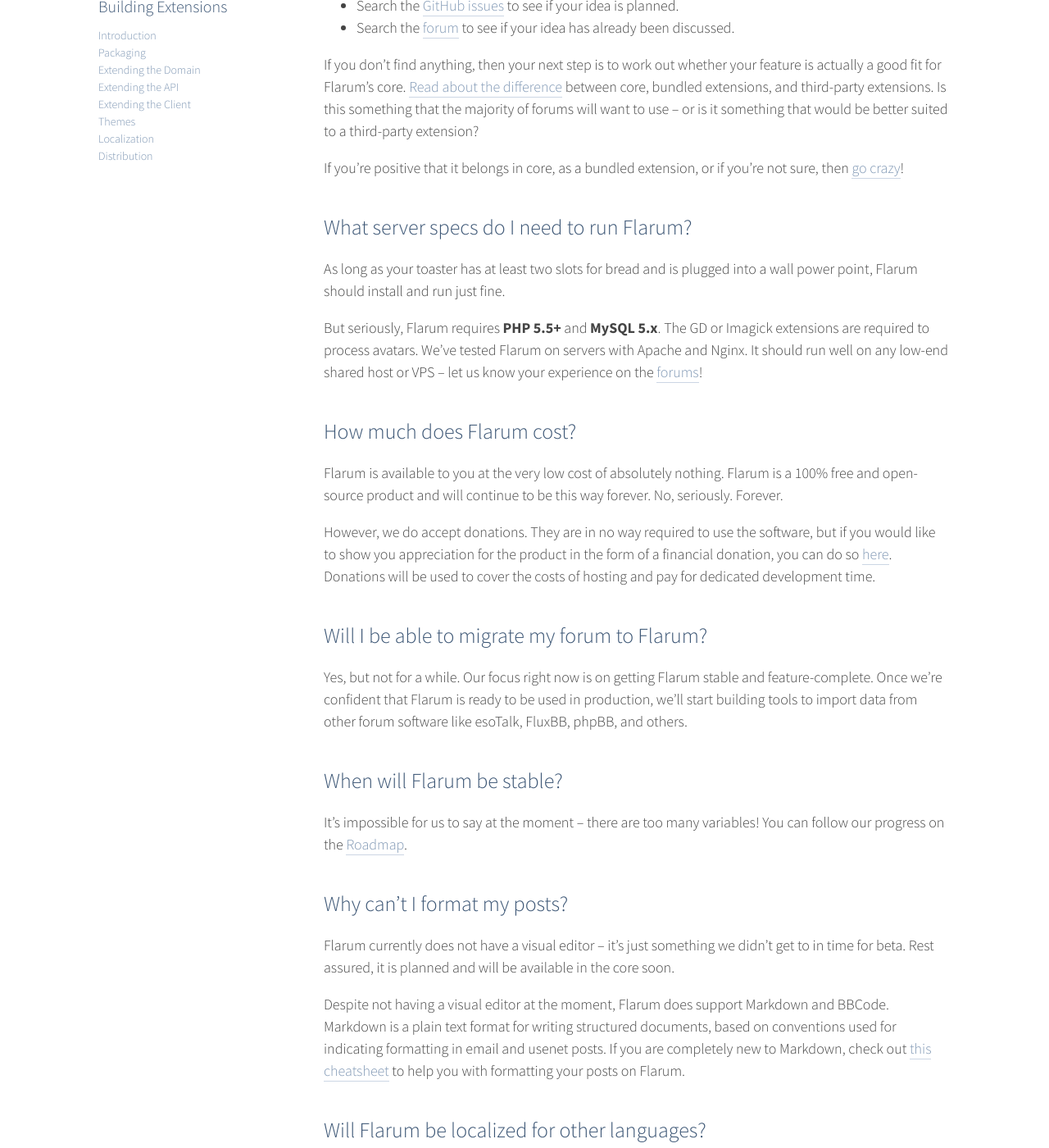
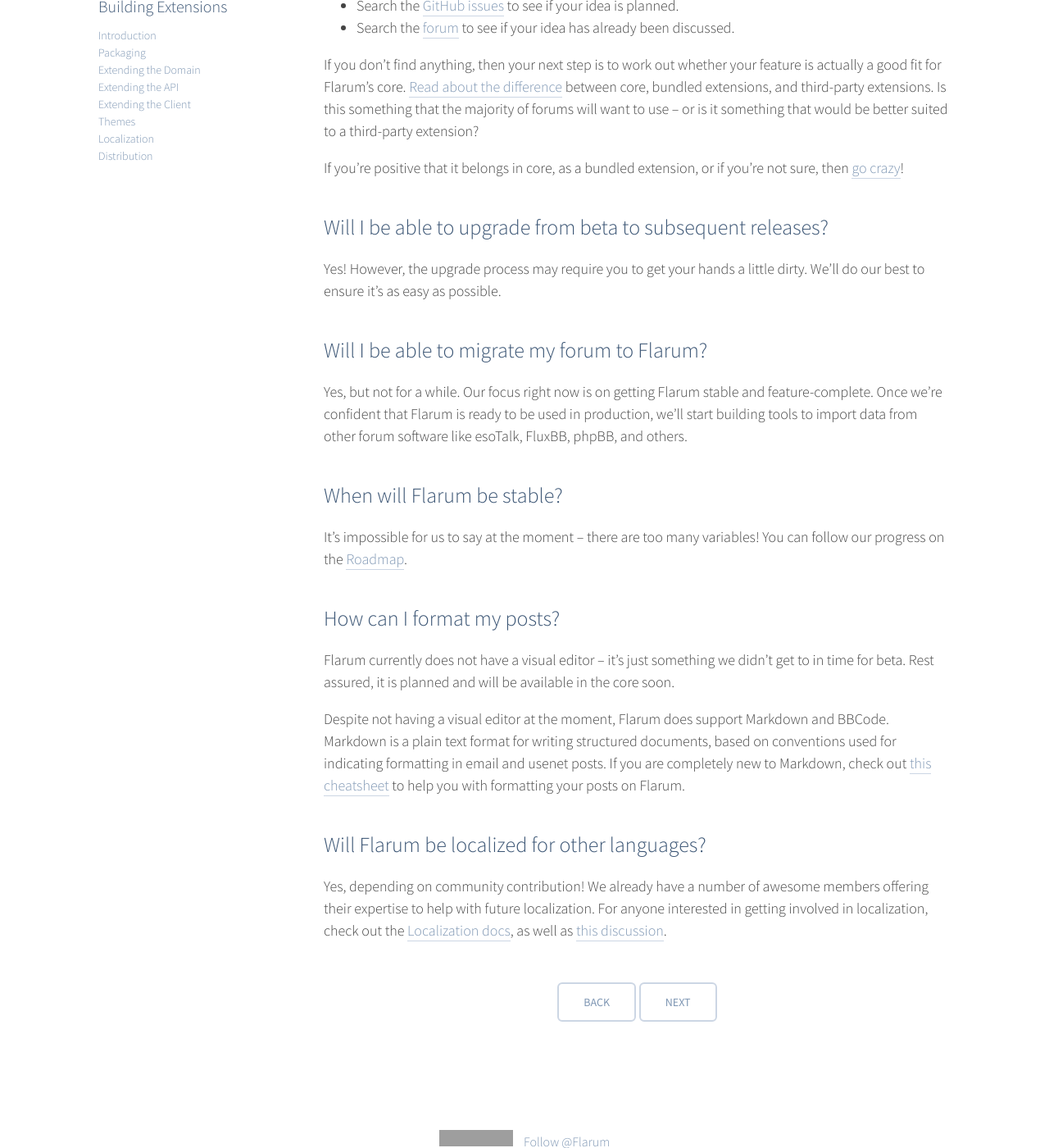
Before and after one commit to flarum/flarum.github.io, a Jekyll site: the page built from _docs/faq.md, in a window 1280 px wide and 1400 px high, scrolled down 554 px. Shown: the whole window at 82% size. Built offline with Jekyll 4.4.1, drawn with Linux system fonts in a browser that asks for light colours; nearby versions of some CDN libraries; comment, search, counter and statistics services are not loaded; grey boxes are pictures that could not be loaded.

Commit message:
Update FAQ
Removed some questions which are covered elsewhere, and added a
question about upgrading from beta to subsequent versions.

```diff
--- a/_docs/faq.md
+++ b/_docs/faq.md
@@ -16,17 +16,9 @@
 
 If you're positive that it belongs in core, as a bundled extension, or if you're not sure, then [go crazy](https://discuss.flarum.org/t/features)!
 
-## What server specs do I need to run Flarum?
+## Will I be able to upgrade from beta to subsequent releases?
 
-As long as your toaster has at least two slots for bread and is plugged into a wall power point, Flarum should install and run just fine.
-
-But seriously, Flarum requires **PHP 5.5+** and **MySQL 5.x**. The GD or Imagick extensions are required to process avatars. We've tested Flarum on servers with Apache and Nginx. It should run well on any low-end shared host or VPS – let us know your experience on the [forums](http://discuss.flarum.org)!
-
-## How much does Flarum cost?
-
-Flarum is available to you at the very low cost of absolutely nothing. Flarum is a 100% free and open-source product and will continue to be this way forever. No, seriously. Forever.
-
-However, we do accept donations. They are in no way required to use the software, but if you would like to show you appreciation for the product in the form of a financial donation, you can do so [here]({{ site.baseurl }}/donate). Donations will be used to cover the costs of hosting and pay for dedicated development time.
+Yes! However, the upgrade process may require you to get your hands a little dirty. We'll do our best to ensure it's as easy as possible.
 
 ## Will I be able to migrate my forum to Flarum?
 
@@ -36,7 +28,7 @@
 
 It's impossible for us to say at the moment – there are too many variables! You can follow our progress on the [Roadmap]({{ site.baseurl }}/roadmap).
 
-## Why can't I format my posts?
+## How can I format my posts?
 
 Flarum currently does not have a visual editor – it's just something we didn't get to in time for beta. Rest assured, it is planned and will be available in the core soon.
 
```
